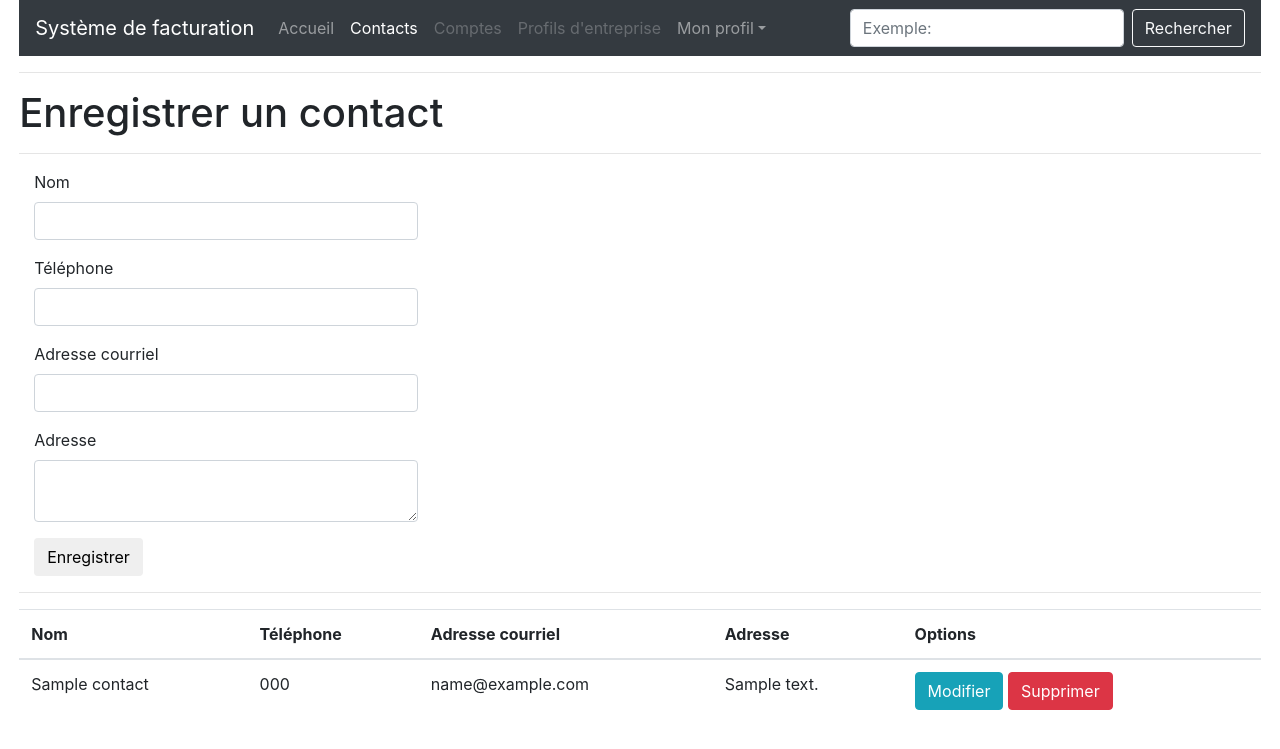
After one commit to PedroLuisBernardos/INM5151, a Flask app: page /contacts in a window 1280 px wide. The commit adds this page. Shown: the top 749 px of the page. Run offline with Flask 2, Linux system fonts and the light colour scheme; a user stored in the database is signed in; tables that the repository leaves empty hold one stand-in row (values such as "Sample post"); some libraries are stand-ins or nearby versions.

Commit message:
Ajout gestion des contacts

```diff
--- a/app/forms.py
+++ b/app/forms.py
@@ -6,6 +6,7 @@ from wtforms.validators import NumberRange, ValidationError, DataRequired, Email
 from flask_babel import _, lazy_gettext as _l
 from datetime import date
 from app.models import User
+import re
 
 # Défini un formulaire de connexion
 class LoginForm(FlaskForm):
@@ -70,7 +71,7 @@ class EditProfileForm(FlaskForm):
 class FactureForm(FlaskForm):
     # À ajouter des attributs
     paid = SelectField('', choices=[(0, _l('Impayée')), (1, _l('Payée'))], coerce=int)
-    reference = TextAreaField(_l('Référence'), validators=[DataRequired(message=_l("Veuillez entrer une référence")), Length(min=1, max=50, message=_l('Veuillez écrire entre 1 et 50 caractères'))])
+    reference = StringField(_l('Référence'), validators=[DataRequired(message=_l("Veuillez entrer une référence")), Length(min=1, max=50, message=_l('Veuillez écrire entre 1 et 50 caractères'))])
     date = DateField(_l('Date'), default=date.today(), format='%Y-%m-%d', validators=[DataRequired(message=_l("Veuillez entrer une date (AAAA-MM-JJ)"))])
     due_date = DateField(_l('Date d\'échéance'), format='%Y-%m-%d', validators=[DataRequired(message=_l("Veuillez entrer une date d'échéance (AAAA-MM-JJ)"))])
     description = TextAreaField(_l('Description'), validators=[DataRequired(message=_l("Veuillez entrer une description")), Length(min=1, max=140, message=_l(_l('Veuillez écrire entre 1 et 140 caractères')))])
@@ -87,3 +88,19 @@ class FactureForm(FlaskForm):
     @staticmethod
     def get_total(tax, sub_total):
         return round((sub_total * (tax + 100) / 100), 2)
+
+# Défini un formulaire pour la saisie de contacts
+class ContactForm(FlaskForm):
+    # Validation à améliorer
+    name = StringField(_l('Nom'), validators=[DataRequired(message=_l("Veuillez entrer un nom")), Length(min=1, max=50, message=_l('Veuillez écrire entre 1 et 50 caractères'))])
+    phone_number = StringField(_l('Téléphone'), [DataRequired(Length(min=12, max=12, message=_l('Veuillez entrer un numéro de téléphone (123-456-7890)')))])
+    email = StringField(_l('Adresse courriel'), validators=[DataRequired(message=_l('Veuillez entrer une adresse courriel valide')), Email(message=_l('Veuillez entrer une adresse courriel valide'))])
+    address = TextAreaField(_l('Adresse'), validators=[DataRequired(message=_l("Veuillez entrer une adresse")), Length(min=1, max=140, message=_l(_l('Veuillez écrire entre 1 et 140 caractères')))])
+    submit = SubmitField(_l('Enregistrer'))
+
+    def validate_phone_number(self, phone_number):
+        phone_number = phone_number.data
+        pattern = "^\d{3}-\d{3}-\d{4}$"
+        match = re.search(pattern, phone_number)
+        if not match:
+            raise ValidationError(_l('Veuillez entrer un numéro de téléphone valide (123-456-7890)'))
--- a/app/routes.py
+++ b/app/routes.py
@@ -4,8 +4,8 @@ from datetime import date, datetime
 from flask import render_template, flash, redirect, url_for, request
 from flask_login import login_user, logout_user, current_user, login_required
 from app import app, db
-from app.forms import LoginForm, RegistrationForm, EditProfileForm, FactureForm
-from app.models import Facture, User
+from app.forms import LoginForm, RegistrationForm, EditProfileForm, FactureForm, ContactForm
+from app.models import User, Facture, Contact
 from flask_babel import _
 from app.forms import ResetPasswordRequestForm
 from app.email import send_password_reset_email
@@ -22,7 +22,7 @@ def index():
         if facture:
             flash(_('Cette référence existe déjà.'))
         else:
-            facture = Facture(paid=form.paid.data, reference=form.reference.data, date=form.date.data, due_date=form.due_date.data, description=form.description.data, author=current_user,
+            facture = Facture(author=current_user, paid=form.paid.data, reference=form.reference.data, date=form.date.data, due_date=form.due_date.data, description=form.description.data,
                               subtotal=form.subtotal.data, total=form.get_total(form.tax.data, form.subtotal.data), tax=form.tax.data)
             db.session.add(facture)
             db.session.commit()
@@ -34,6 +34,28 @@ def index():
     next_url = url_for('index', page=factures.next_num) if factures.has_next else None
     prev_url = url_for('index', page=factures.prev_num) if factures.has_prev else None
     return render_template("index.html", title=_('Accueil'), form=form, factures=factures.items, date_today=date.today(), next_url=next_url, prev_url=prev_url)
+
+# Page des contacts
+@app.route('/contacts', methods=['GET', 'POST'])
+@login_required
+def contacts():
+    form = ContactForm()
+    if form.validate_on_submit():
+        contact = Contact.query.filter_by(name=form.name.data).first()
+        if contact:
+            flash(_('Ce contact existe déjà.'))
+        else:
+            contact = Contact(author=current_user, name=form.name.data, phone_number=form.phone_number.data, email=form.email.data, address=form.address.data)
+            db.session.add(contact)
+            db.session.commit()
+            flash(_('Votre contact a été ajouté.'))
+            return redirect(url_for('contacts'))
+    # Toute les contacts de l'utilisateur actuel
+    page = request.args.get('page', 1, type=int)
+    contacts = Contact.query.filter_by(user_id=current_user.id).paginate(page, app.config['CONTACTS_PAR_PAGE'], False)
+    next_url = url_for('contacts', page=contacts.next_num) if contacts.has_next else None
+    prev_url = url_for('contacts', page=contacts.prev_num) if contacts.has_prev else None
+    return render_template("contacts.html", title=_('Contacts'), form=form, contacts=contacts.items, next_url=next_url, prev_url=prev_url)
 
 # Page d'accueil pour les invités
 @app.route('/')
@@ -159,9 +181,9 @@ def delete_user(username):
         return render_template('error.html', title=_('Erreur'), error=error_string)
 
 # Supprimer des factures
-@app.route('/delete/<facture_id>')
+@app.route('/delete_bill/<facture_id>')
 @login_required
-def delete(facture_id):
+def delete_bill(facture_id):
     facture_to_delete = Facture.query.get_or_404(facture_id)
     try:
         db.session.delete(facture_to_delete)
@@ -171,9 +193,22 @@ def delete(facture_id):
         error_string = _('Il y a eu une erreur avec la suppression de la facture.')
         return render_template('error.html', title=_('Erreur'), error=error_string)
 
+# Supprimer des contacts
+@app.route('/delete_contact/<contact_id>')
+@login_required
+def delete_contact(contact_id):
+    contact_to_delete = Contact.query.get_or_404(contact_id)
+    try:
+        db.session.delete(contact_to_delete)
+        db.session.commit()
+        return redirect(url_for('contacts'))
+    except:
+        error_string = _('Il y a eu une erreur avec la suppression du contact.')
+        return render_template('error.html', title=_('Erreur'), error=error_string)
+
 # Modifier des factures
-@app.route('/update/<facture_id>', methods=['GET', 'POST'])
-def update(facture_id):
+@app.route('/update_bill/<facture_id>', methods=['GET', 'POST'])
+def update_bill(facture_id):
     try:
         facture_to_update = Facture.query.get_or_404(facture_id)
         form = FactureForm()
@@ -205,6 +240,35 @@ def update(facture_id):
         return render_template('update_facture.html', title=_('Modification de la facture'), form=form, facture=facture_to_update)
     except:
         error_string = _('Il y a eu une erreur avec la modification de la facture.')
+        return render_template('error.html', title=_('Erreur'), error=error_string)
+
+# Modifier des contacts
+@app.route('/update_contact/<contact_id>', methods=['GET', 'POST'])
+def update_contact(contact_id):
+    try:
+        contact_to_update = Contact.query.get_or_404(contact_id)
+        form = ContactForm()
+        if form.validate_on_submit():
+            contact = Contact.query.filter_by(name=form.name.data).first()
+            if contact and contact is not contact_to_update:
+                flash(_('Ce contact existe déjà.'))
+            else:
+                contact_to_update.name = form.name.data
+                contact_to_update.phone_number = form.phone_number.data
+                contact_to_update.email = form.email.data
+                contact_to_update.address = form.address.data
+
+                db.session.commit()
+                flash(_('Les modifications ont été sauvegardées.'))
+                return redirect(url_for('contacts'))
+        elif request.method == 'GET':
+            form.name.data = contact_to_update.name
+            form.phone_number.data = contact_to_update.phone_number
+            form.email.data = contact_to_update.email
+            form.address.data = contact_to_update.address
+        return render_template('update_contact.html', title=_('Modification du contact'), form=form, contact=contact_to_update)
+    except:
+        error_string = _('Il y a eu une erreur avec la modification du contact.')
         return render_template('error.html', title=_('Erreur'), error=error_string)
 
 # Pour savoir c'est quand la dernière fois que l'utilisateur s'est connecté
--- a/app/templates/base.html
+++ b/app/templates/base.html
@@ -50,8 +50,8 @@
               <a class="nav-link" href="{{ url_for('login') }}">{{ _('Se connecter') }}</a>
             </li>
             {% else %}
-            <li class="nav-item">
-              <a class="nav-link disabled" href="#">{{ _('Contacts') }}</a>
+            <li class="nav-item {% if request.url_rule.endpoint == 'contacts' %}active{% endif %}">
+              <a class="nav-link" href="{{ url_for('contacts') }}">{{ _('Contacts') }}</a>
             </li>
             <li class="nav-item">
               <a class="nav-link disabled" href="#">{{ _('Comptes') }}</a>
--- /dev/null
+++ b/app/templates/contacts.html
@@ -0,0 +1,55 @@
+<!-- contacts.html -->
+<!-- page contacts pour les utilisateurs -->
+{% extends "base.html" %}
+{% import 'bootstrap/wtf.html' as wtf %}
+
+{% block app_content %}
+    <link rel="stylesheet" href="{{ url_for('static', filename='index.css') }}">
+
+    <h1>{{ _('Enregistrer un contact') }}</h1>
+    <hr>
+    {% if form %}
+        <div class="form-group">
+            <div class="col-md-4">
+                {{ wtf.quick_form(form) }}
+            </div>
+        </div>
+        <hr>
+    {% endif %}
+    <!-- Affichage des contacts -->
+    <table class="table table-hover">
+        <thead>
+          <tr>
+            <th scope="col">{{ _('Nom') }}</th>
+            <th scope="col">{{ _('Téléphone') }}</th>
+            <th scope="col">{{ _('Adresse courriel') }}</th>
+            <th scope="col">{{ _('Adresse') }}</th>
+            <th scope="col">{{ _('Options') }}</th>
+          </tr>
+        </thead>
+        <tbody>
+    {% for contact in contacts %}
+        <!-- Corps des contacts -->
+        <tr>
+            <!-- À ajouter des attributs -->
+            <td>{{ contact.name }}</td>
+            <td>{{ contact.phone_number }}</td>
+            <td>{{ contact.email }}</td>
+            <td>{{ contact.address }}</td>
+            <td>
+                <a class="btn btn-info" href="{{ url_for('update_contact', contact_id=contact.id) }}">{{ _('Modifier') }}</a>
+                <a class="btn btn-danger" href="{{ url_for('delete_contact', contact_id=contact.id) }}">{{ _('Supprimer') }}</a>
+            </td>
+        </tr>
+    {% endfor %}
+        </tbody>
+    </table>
+    <!-- Pagination -->
+    {% if prev_url %}
+        <a class="btn btn-link" href="{{ prev_url }}">{{ _('Page précédente') }}</a>
+    {% endif %}
+    {% if next_url %}
+        <a class="btn btn-link" href="{{ next_url }}">{{ _('Page suivante') }}</a>
+    {% endif %}
+    <br><br>
+{% endblock %}
--- a/app/templates/index.html
+++ b/app/templates/index.html
@@ -56,8 +56,8 @@
             <td>{{ facture.total }}</td>
             <td class="{{ date_state }}">{{ facture_state }}</td>
             <td>
-                <a class="btn btn-info" href="{{ url_for('update', facture_id=facture.id) }}">{{ _('Modifier') }}</a>
-                <a class="btn btn-danger" href="{{ url_for('delete', facture_id=facture.id) }}">{{ _('Supprimer') }}</a>
+                <a class="btn btn-info" href="{{ url_for('update_bill', facture_id=facture.id) }}">{{ _('Modifier') }}</a>
+                <a class="btn btn-danger" href="{{ url_for('delete_bill', facture_id=facture.id) }}">{{ _('Supprimer') }}</a>
             </td>
         </tr>
     {% endfor %}
--- a/config.py
+++ b/config.py
@@ -15,5 +15,6 @@ class Config(object):
     SQLALCHEMY_TRACK_MODIFICATIONS = False
 
     FACTURES_PAR_PAGE = 15
+    CONTACTS_PAR_PAGE = 15
 
     LANGUAGES = ['fr', 'en', 'es']
```
Also changed, not shown: app/models.py (+19 -2 lines), app/templates/update_contact.html (added, +14 -0 lines), migrations/versions/75e5773c0465_reajustement_pour_ajouter_table_contact.py (added, +74 -0 lines), app.db, app/translations/en/LC_MESSAGES/messages.po, app/translations/es/LC_MESSAGES/messages.po.
